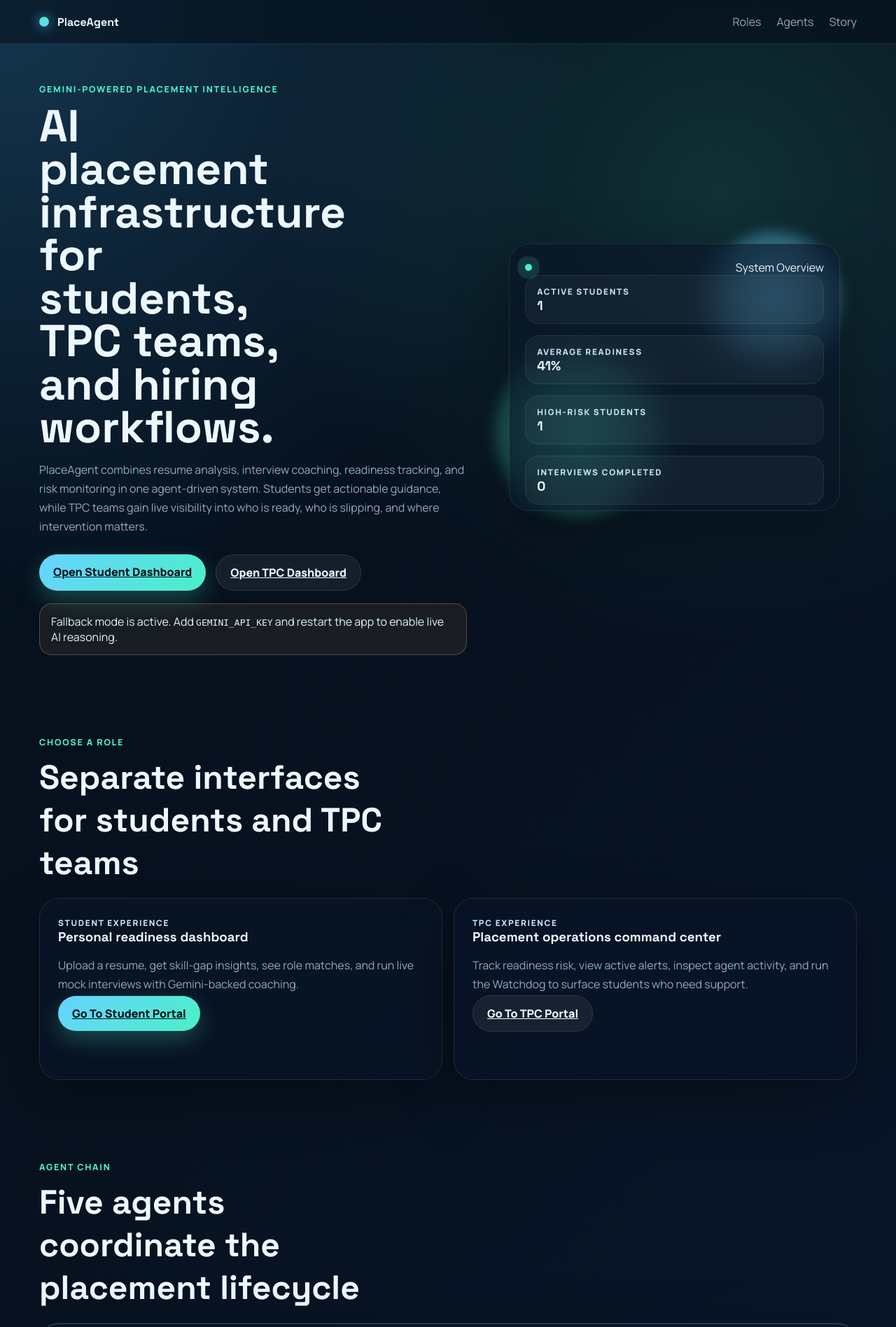
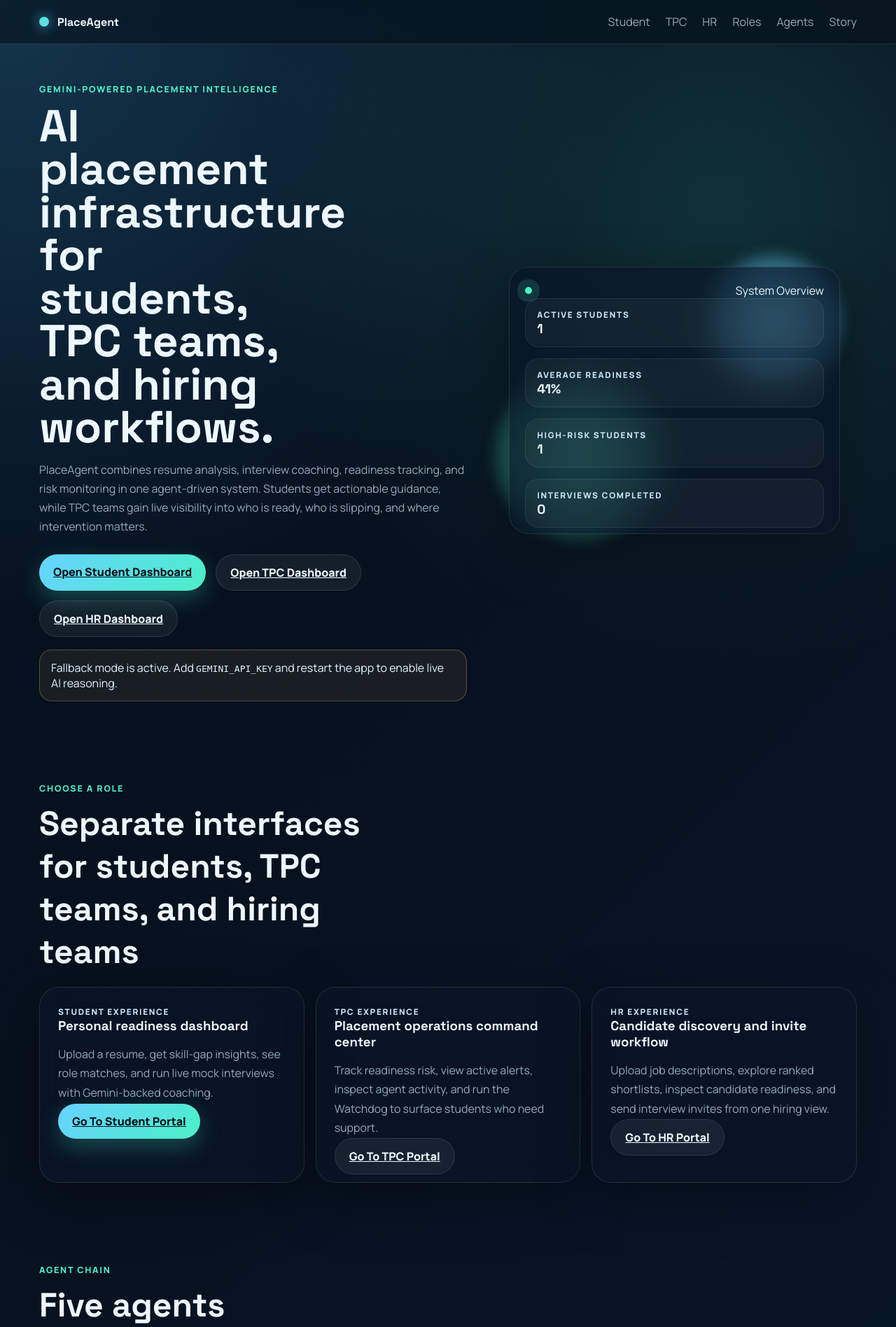
Before and after one commit to Sriniiii/PlaceAgent, a FastAPI app: page / in a window 1280 px wide. Shown: the top 1896 px of the page at 70% size. Run offline with FastAPI, Linux system fonts and the light colour scheme.

Commit message:
Expose HR portal in shared navigation

```diff
--- a/app/templates/index.html
+++ b/app/templates/index.html
@@ -17,6 +17,9 @@
       <span>PlaceAgent</span>
     </a>
     <nav class="nav">
+      <a href="/student">Student</a>
+      <a href="/tpc">TPC</a>
+      <a href="/hr">HR</a>
       <a href="#roles">Roles</a>
       <a href="#agents">Agents</a>
       <a href="#story">Story</a>
@@ -35,6 +38,7 @@
         <div class="cta-row">
           <a class="btn btn-primary" href="/student">Open Student Dashboard</a>
           <a class="btn btn-secondary" href="/tpc">Open TPC Dashboard</a>
+          <a class="btn btn-secondary" href="/hr">Open HR Dashboard</a>
         </div>
         <div id="ai-banner" class="ai-banner"></div>
       </div>
@@ -54,7 +58,7 @@
     <section class="section roles" id="roles">
       <div class="section-head">
         <span class="eyebrow">Choose A Role</span>
-        <h2>Separate interfaces for students and TPC teams</h2>
+        <h2>Separate interfaces for students, TPC teams, and hiring teams</h2>
       </div>
       <div class="role-grid">
         <article class="glass role-card role-student">
@@ -68,6 +72,12 @@
           <h3>Placement operations command center</h3>
           <p>Track readiness risk, view active alerts, inspect agent activity, and run the Watchdog to surface students who need support.</p>
           <a class="btn btn-secondary" href="/tpc">Go To TPC Portal</a>
+        </article>
+        <article class="glass role-card role-hr">
+          <div class="panel-title">HR Experience</div>
+          <h3>Candidate discovery and invite workflow</h3>
+          <p>Upload job descriptions, explore ranked shortlists, inspect candidate readiness, and send interview invites from one hiring view.</p>
+          <a class="btn btn-secondary" href="/hr">Go To HR Portal</a>
         </article>
       </div>
     </section>
--- a/app/templates/student.html
+++ b/app/templates/student.html
@@ -20,6 +20,7 @@
       <a href="/">Landing</a>
       <a href="/student">Student</a>
       <a href="/tpc">TPC</a>
+      <a href="/hr">HR</a>
     </nav>
   </header>
 
--- a/app/templates/tpc.html
+++ b/app/templates/tpc.html
@@ -20,6 +20,7 @@
       <a href="/">Landing</a>
       <a href="/student">Student</a>
       <a href="/tpc">TPC</a>
+      <a href="/hr">HR</a>
     </nav>
   </header>
 
```
